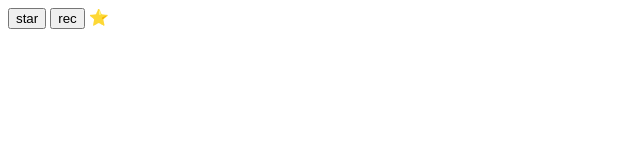
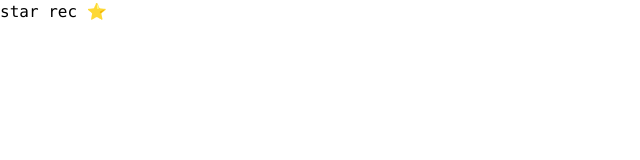
Before and after one commit to ntnon/ks, a SvelteKit app: page /pyramid in a window 1280 px wide. Shown: the top 160 px of the page, without its empty margins (0-640 px from the left). Built offline with nearby package versions, Linux system fonts and the light colour scheme.

Commit message:
chore: Add +layout.svelte component with basic structure

```diff
--- /dev/null
+++ b/src/routes/+layout.svelte
@@ -0,0 +1,7 @@
+<script>
+	import '../app.css';
+</script>
+
+<html lang="" class="font-mono text-base">
+	<slot />
+</html>
```
